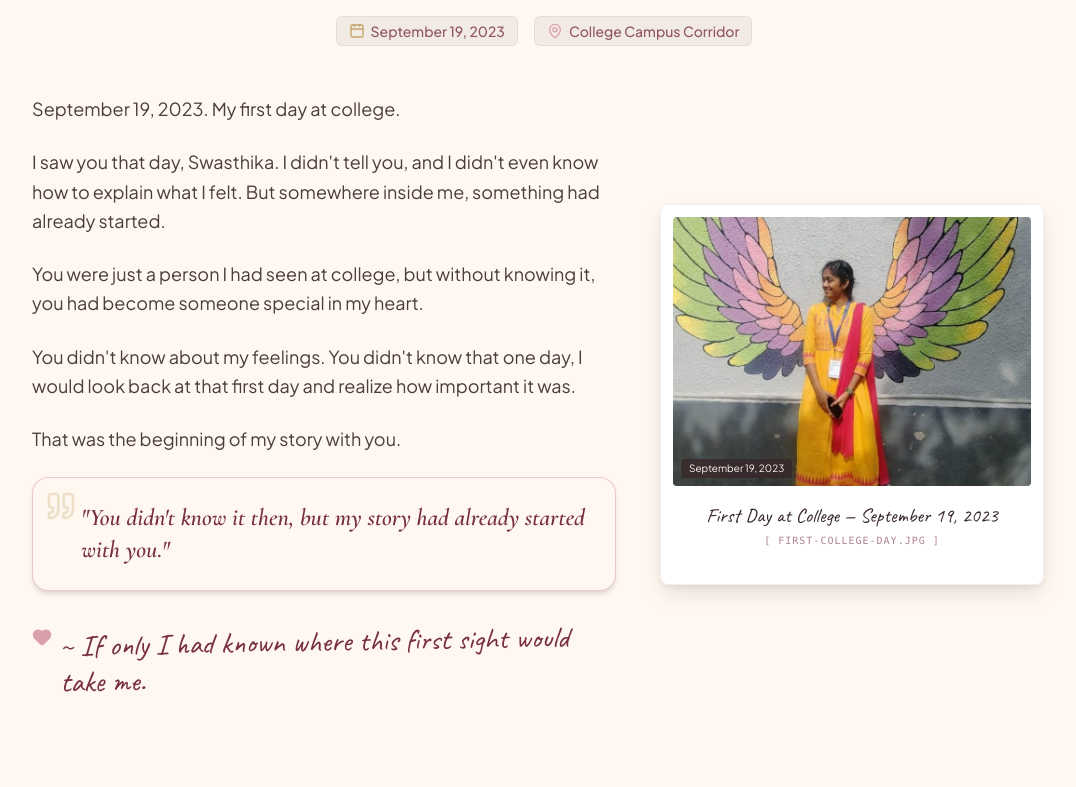
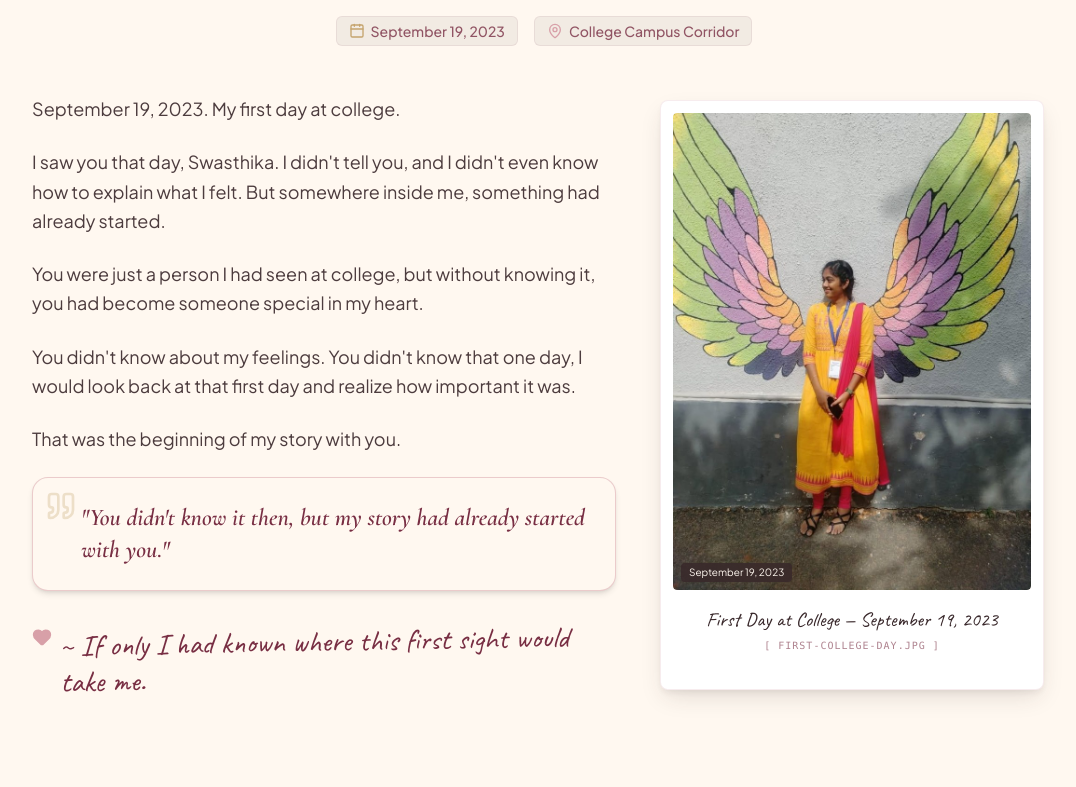
Before and after one commit to Pranesh003/anniversary_story_website, a React (Vite) app: page / in a window 1280 px wide. Shown: the part 1353-2140 px from the top of the page, without its empty margins (96-1172 px from the left). Built offline with nearby package versions, Linux system fonts and the light colour scheme.

Commit message:
Fix Chapter 6 photo container to flexible uncropped portrait format with cache buster v=5

```diff
--- a/src/components/StoryChapter.tsx
+++ b/src/components/StoryChapter.tsx
@@ -128,13 +128,13 @@ export const StoryChapter: React.FC<StoryChapterProps> = ({ chapter }) => {
             className="lg:col-span-5 flex flex-col items-center"
           >
             <div className="polaroid-card w-full max-w-sm rounded-lg transform rotate-0 transition-transform duration-300">
-              <div className="relative aspect-4/3 w-full bg-[#F4E7D8] rounded overflow-hidden shadow-inner group">
+              <div className="relative min-h-[300px] max-h-[480px] w-full bg-[#F4E7D8]/80 rounded overflow-hidden shadow-inner flex items-center justify-center group">
                 {!imgError ? (
                   <img
                     src={chapter.defaultImageUrl}
                     alt={chapter.imageCaption}
                     onError={() => setImgError(true)}
-                    className="w-full h-full object-cover group-hover:scale-105 transition-transform duration-500"
+                    className="max-w-full max-h-[480px] w-auto h-auto object-contain group-hover:scale-105 transition-transform duration-500 rounded"
                   />
                 ) : (
                   <div className="w-full h-full flex flex-col items-center justify-center p-6 text-center bg-[#F4E7D8] text-[#782E43]">
--- a/src/data/story.ts
+++ b/src/data/story.ts
@@ -142,7 +142,7 @@ export const STORY_CHAPTERS: StoryChapterData[] = [
     handwrittenCaption: "Give me one reason to love you, Pranesh...",
     highlightText: "Every moment of waiting was proof of how deeply I cared.",
     imagePlaceholderName: "waiting-calendar-memory.jpg",
-    defaultImageUrl: "/images/waiting-calendar-memory.jpg?v=4",
+    defaultImageUrl: "/images/waiting-calendar-memory.jpg?v=5",
     imageCaption: "Days of Hope & Nervous Anticipation",
     theme: "cream"
   },
```
Also changed, not shown: public/images/waiting-calendar-memory.jpg.
